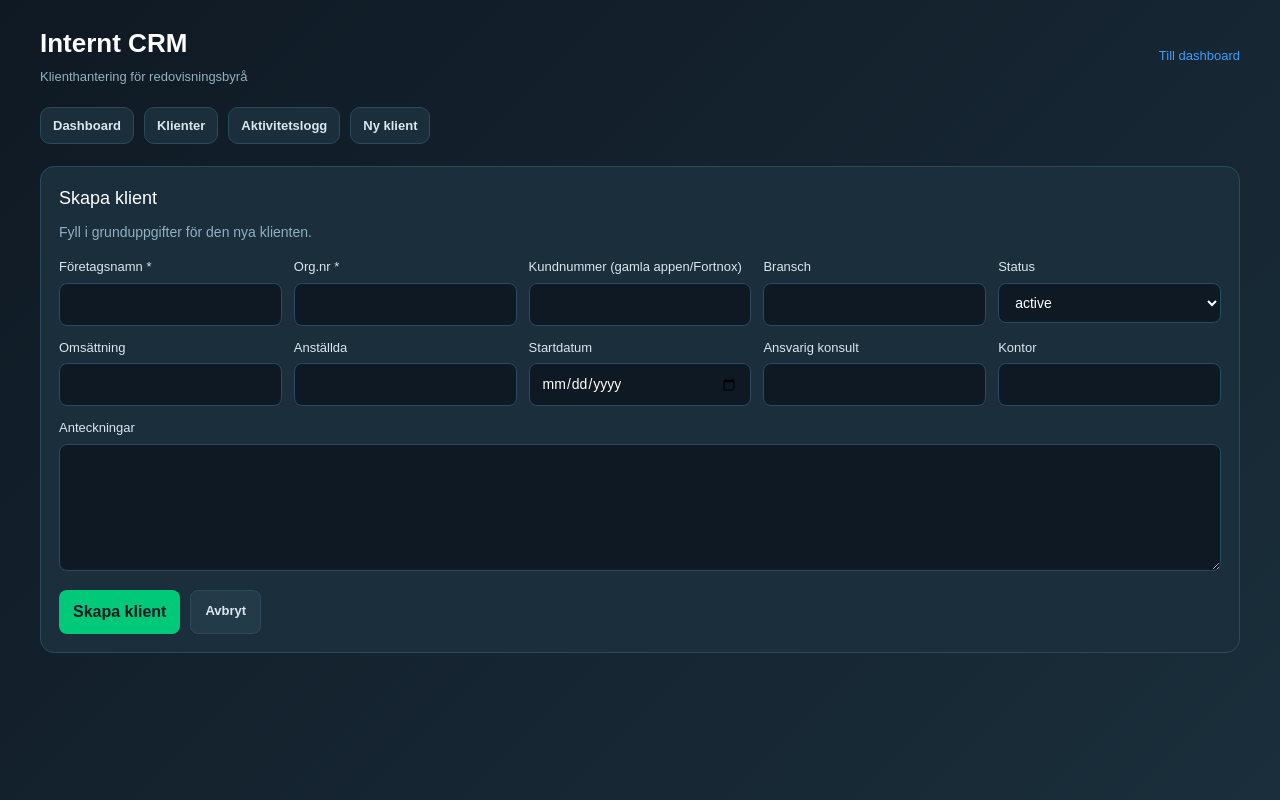
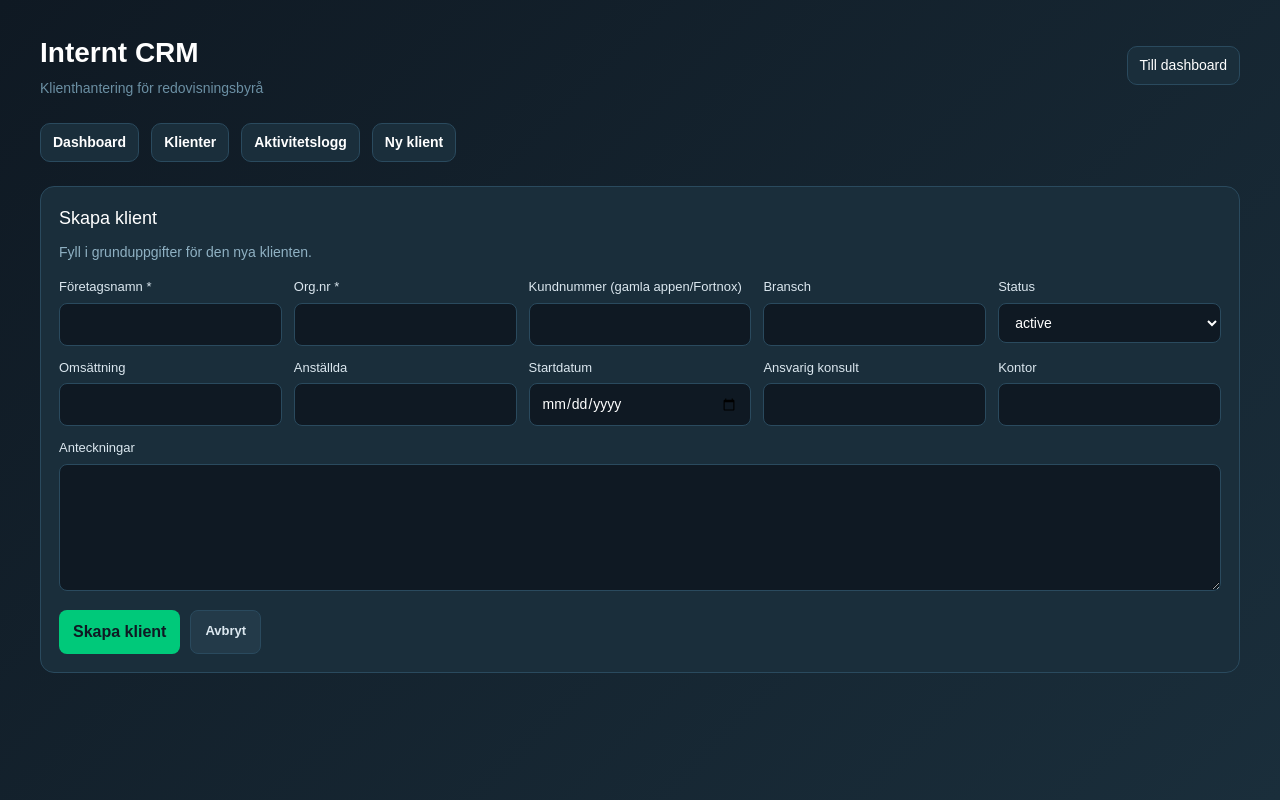
Before and after one commit to matiasa-bit/fortnox-app, a Next.js app: page /crm/clients/new in a window 1280 px wide. Built offline with nearby package versions, Linux system fonts and the light colour scheme.

Commit message:
Align CRM pages with dashboard visual style

```diff
--- a/src/app/crm/clients/[id]/page.jsx
+++ b/src/app/crm/clients/[id]/page.jsx
@@ -5,7 +5,7 @@ import ClientProfileTabs from "@/app/crm/clients/[id]/ClientProfileTabs";
 export const dynamic = "force-dynamic";
 
 function sectionStyle() {
-  return { background: "#1a2e3b", border: "1px solid #2a4a5e", borderRadius: 14, padding: 16 };
+  return { background: "#1a2e3b", border: "1px solid #2a4a5e", borderRadius: 16, padding: 24 };
 }
 
 export default async function CrmClientProfilePage({ params }) {
@@ -28,25 +28,39 @@ export default async function CrmClientProfilePage({ params }) {
       <section style={sectionStyle()}>
         <div style={{ display: "flex", justifyContent: "space-between", alignItems: "center", gap: 12, flexWrap: "wrap" }}>
           <div>
-            <h2 style={{ margin: 0, fontSize: 22 }}>{client.company_name}</h2>
+            <h2 style={{ margin: 0, fontSize: 24, fontWeight: 700 }}>{client.company_name}</h2>
             <p style={{ margin: "6px 0 0", color: "#8fb1c3", fontSize: 13 }}>Org.nr: {client.organization_number || "-"}</p>
             <p style={{ margin: "4px 0 0", color: "#8fb1c3", fontSize: 13 }}>Kundnummer: {client.customer_number || "-"}</p>
           </div>
-          <Link href={`/crm/clients/${client.id}/edit`} style={{ color: "#3b9eff", textDecoration: "none", fontSize: 13 }}>Redigera klient</Link>
+          <Link
+            href={`/crm/clients/${client.id}/edit`}
+            style={{
+              background: "#1a2e3b",
+              color: "#fff",
+              border: "1px solid #2a4a5e",
+              borderRadius: 10,
+              padding: "8px 12px",
+              textDecoration: "none",
+              fontSize: 14,
+              fontWeight: 600,
+            }}
+          >
+            Redigera klient
+          </Link>
         </div>
 
-        <div style={{ display: "grid", gridTemplateColumns: "repeat(auto-fit, minmax(200px, 1fr))", gap: 10, marginTop: 14 }}>
-          <div><strong>Status:</strong> {client.client_status || "-"}</div>
-          <div><strong>Bransch:</strong> {client.industry || "-"}</div>
-          <div><strong>Omsättning:</strong> {client.revenue ?? "-"}</div>
-          <div><strong>Anställda:</strong> {client.employees ?? "-"}</div>
-          <div><strong>Startdatum:</strong> {client.start_date || "-"}</div>
-          <div><strong>Ansvarig:</strong> {client.responsible_consultant || "-"}</div>
-          <div><strong>Kontor:</strong> {client.office || "-"}</div>
+        <div style={{ display: "grid", gridTemplateColumns: "repeat(auto-fit, minmax(220px, 1fr))", gap: 12, marginTop: 16 }}>
+          <div style={{ color: "#dbe7ef" }}><strong style={{ color: "#8fb1c3" }}>Status:</strong> {client.client_status || "-"}</div>
+          <div style={{ color: "#dbe7ef" }}><strong style={{ color: "#8fb1c3" }}>Bransch:</strong> {client.industry || "-"}</div>
+          <div style={{ color: "#dbe7ef" }}><strong style={{ color: "#8fb1c3" }}>Omsättning:</strong> {client.revenue ?? "-"}</div>
+          <div style={{ color: "#dbe7ef" }}><strong style={{ color: "#8fb1c3" }}>Anställda:</strong> {client.employees ?? "-"}</div>
+          <div style={{ color: "#dbe7ef" }}><strong style={{ color: "#8fb1c3" }}>Startdatum:</strong> {client.start_date || "-"}</div>
+          <div style={{ color: "#dbe7ef" }}><strong style={{ color: "#8fb1c3" }}>Ansvarig:</strong> {client.responsible_consultant || "-"}</div>
+          <div style={{ color: "#dbe7ef" }}><strong style={{ color: "#8fb1c3" }}>Kontor:</strong> {client.office || "-"}</div>
         </div>
 
-        <p style={{ margin: "12px 0 0", color: "#dbe7ef", fontSize: 14 }}>
-          <strong>Anteckningar:</strong> {client.notes || "-"}
+        <p style={{ margin: "16px 0 0", color: "#dbe7ef", fontSize: 14 }}>
+          <strong style={{ color: "#8fb1c3" }}>Anteckningar:</strong> {client.notes || "-"}
         </p>
       </section>
 
--- a/src/app/crm/layout.js
+++ b/src/app/crm/layout.js
@@ -9,29 +9,42 @@ const navItems = [
 
 export default function CrmLayout({ children }) {
   return (
-    <main style={{ minHeight: "100vh", background: "linear-gradient(135deg, #0f1923 0%, #1a2e3b 100%)", color: "#fff", padding: "24px" }}>
+    <main style={{ minHeight: "100vh", background: "linear-gradient(135deg, #0f1923 0%, #1a2e3b 100%)", color: "#fff", padding: "32px" }}>
       <div style={{ maxWidth: 1200, margin: "0 auto" }}>
-        <header style={{ display: "flex", justifyContent: "space-between", alignItems: "center", gap: 12, flexWrap: "wrap", marginBottom: 20 }}>
+        <header style={{ display: "flex", justifyContent: "space-between", alignItems: "center", gap: 16, flexWrap: "wrap", marginBottom: 24 }}>
           <div>
-            <h1 style={{ margin: 0, fontSize: 26, fontWeight: 800 }}>Internt CRM</h1>
-            <p style={{ margin: "4px 0 0", color: "#8fb1c3", fontSize: 13 }}>Klienthantering för redovisningsbyrå</p>
+            <h1 style={{ margin: 0, fontSize: 28, fontWeight: 800 }}>Internt CRM</h1>
+            <p style={{ margin: "4px 0 0", color: "#6b8fa3", fontSize: 14 }}>Klienthantering för redovisningsbyrå</p>
           </div>
-          <Link href="/" style={{ color: "#3b9eff", textDecoration: "none", fontSize: 13 }}>Till dashboard</Link>
+          <Link
+            href="/"
+            style={{
+              background: "#1a2e3b",
+              color: "#fff",
+              border: "1px solid #2a4a5e",
+              borderRadius: 10,
+              padding: "8px 12px",
+              fontSize: 14,
+              textDecoration: "none",
+            }}
+          >
+            Till dashboard
+          </Link>
         </header>
 
-        <nav style={{ display: "flex", gap: 10, flexWrap: "wrap", marginBottom: 22 }}>
+        <nav style={{ display: "flex", gap: 12, flexWrap: "wrap", marginBottom: 24 }}>
           {navItems.map(item => (
             <Link
               key={item.href}
               href={item.href}
               style={{
                 background: "#1a2e3b",
+                color: "#fff",
                 border: "1px solid #2a4a5e",
-                color: "#dbe7ef",
                 borderRadius: 10,
                 padding: "8px 12px",
                 textDecoration: "none",
-                fontSize: 13,
+                fontSize: 14,
                 fontWeight: 600,
               }}
             >
--- a/src/app/crm/page.js
+++ b/src/app/crm/page.js
@@ -34,21 +34,21 @@ export default async function CrmDashboardPage() {
 
   return (
     <div>
-      <div style={{ display: "grid", gridTemplateColumns: "repeat(auto-fit, minmax(180px, 1fr))", gap: 14, marginBottom: 22 }}>
+      <div style={{ display: "grid", gridTemplateColumns: "repeat(auto-fit, minmax(190px, 1fr))", gap: 16, marginBottom: 24 }}>
         {cards.map(card => (
-          <div key={card.label} style={{ background: "#1a2e3b", border: "1px solid #2a4a5e", borderRadius: 14, padding: "18px 16px" }}>
-            <p style={{ margin: "0 0 8px", color: "#6b8fa3", fontSize: 12, textTransform: "uppercase", fontWeight: 700 }}>{card.label}</p>
+          <div key={card.label} style={{ background: "#1a2e3b", border: "1px solid #2a4a5e", borderRadius: 16, padding: "20px 18px" }}>
+            <p style={{ margin: "0 0 8px", color: "#6b8fa3", fontSize: 12, textTransform: "uppercase", letterSpacing: 0.8, fontWeight: 700 }}>{card.label}</p>
             <p style={{ margin: 0, color: card.color, fontSize: 28, fontWeight: 800 }}>{card.value}</p>
           </div>
         ))}
       </div>
 
-      <div style={{ background: "#1a2e3b", border: "1px solid #2a4a5e", borderRadius: 14, padding: 18 }}>
-        <h2 style={{ margin: "0 0 10px", fontSize: 18 }}>Kom igång</h2>
+      <div style={{ background: "#1a2e3b", border: "1px solid #2a4a5e", borderRadius: 16, padding: 24 }}>
+        <h2 style={{ margin: "0 0 12px", fontSize: 20, fontWeight: 700 }}>Kom igång</h2>
         <ul style={{ margin: 0, paddingLeft: 18, color: "#dbe7ef", lineHeight: 1.7 }}>
-          <li>Skapa första klienten via <Link href="/crm/clients/new" style={{ color: "#3b9eff" }}>Ny klient</Link>.</li>
-          <li>Hantera klienter i <Link href="/crm/clients" style={{ color: "#3b9eff" }}>Klientlistan</Link>.</li>
-          <li>Följ händelser i <Link href="/crm/activity" style={{ color: "#3b9eff" }}>Aktivitetsloggen</Link>.</li>
+          <li>Skapa första klienten via <Link href="/crm/clients/new" style={{ color: "#3b9eff", textUnderlineOffset: 2 }}>Ny klient</Link>.</li>
+          <li>Hantera klienter i <Link href="/crm/clients" style={{ color: "#3b9eff", textUnderlineOffset: 2 }}>Klientlistan</Link>.</li>
+          <li>Följ händelser i <Link href="/crm/activity" style={{ color: "#3b9eff", textUnderlineOffset: 2 }}>Aktivitetsloggen</Link>.</li>
         </ul>
       </div>
     </div>
```
Also changed, not shown: src/app/crm/clients/page.jsx (+10 -10 lines).
